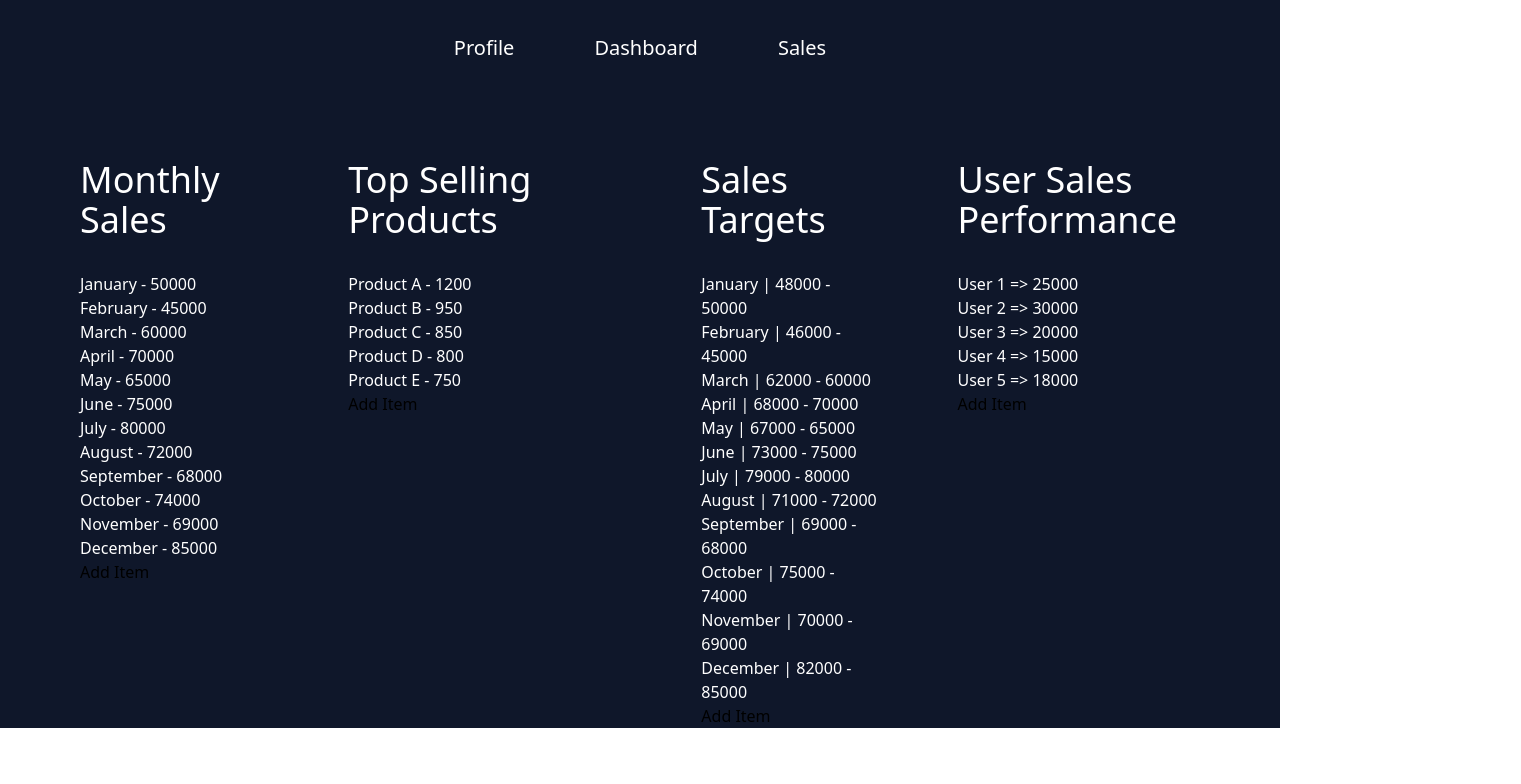
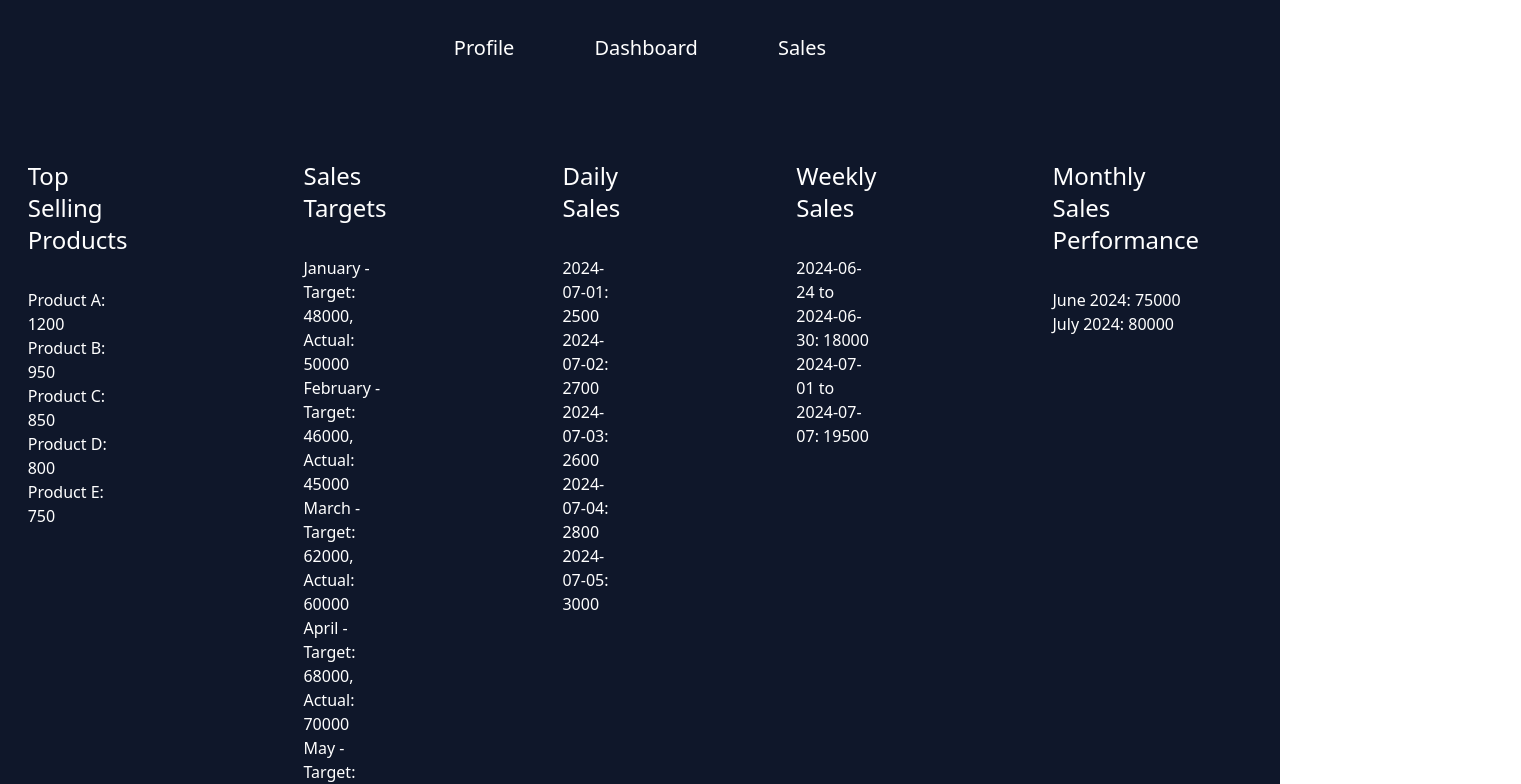
Before and after one commit to hakanakkuss/sales-performance-dashboard, a Nuxt app: page /Sales in a window 1280 px wide. Shown: the top 784 px of the page, 1521 px wide, since content can reach past the window. Built offline with nearby package versions, Linux system fonts and the light colour scheme.

Commit message:
editted mockData, fetched to sales page and barChart page

```diff
--- a/pages/Sales.vue
+++ b/pages/Sales.vue
@@ -1,75 +1,91 @@
 <template>
-  <div>
-    <Navigation />
-  </div>
-  <div class="flex mt-20 justify-center" v-for="data in mockItems" :key="data.id">
-    <div class="ml-20">
-      <h1 class="text-white text-4xl">Monthly Sales</h1>
-      <ul>
-        <div class="text-white mt-8" >
-          <div v-for="monthDatas in data.monthlySales">
-            {{ monthDatas.month }} - {{ monthDatas.sales }}
-          </div>
-        </div>
+  <Navigation />
+  <div class="flex space-x-44 mt-20 justify-center h-screen">
+    <div>
+      <h1 class="text-white text-2xl">Monthly Sales</h1>
+      <ul class="mt-8" v-if="data && data.monthlySales">
+        <li class="text-white" v-for="item in data.monthlySales" :key="item.month">
+          {{ item.month }}: {{ item.sales }}
+        </li>
       </ul>
-      <button @click="addItem">Add Item</button>
     </div>
 
-
-    <div class="ml-20">
-      <h1 class="text-white text-4xl">Top Selling Products</h1>
-      <ul>
-        <div class="text-white mt-8" >
-          <div v-for="product in data.topSellingProducts">
-            {{ product.product }} - {{ product.unitsSold }}
-          </div>
-        </div>
+    <div>
+      <h1 class="text-white text-2xl">Top Selling Products</h1>
+      <ul class="mt-8" v-if="data && data.topSellingProducts">
+        <li class="text-white" v-for="item in data.topSellingProducts" :key="item.product">
+          {{ item.product }}: {{ item.unitsSold }}
+        </li>
       </ul>
-      <button @click="addItem">Add Item</button>
     </div>
 
-
-    <div class="ml-20">
-      <h1 class="text-white text-4xl">Sales Targets</h1>
-      <ul>
-        <div class="text-white mt-8" >
-          <div v-for="target in data.salesTargets">
-            {{ target.month }} | {{ target.target }} - {{ target.actual }}
-          </div>
-        </div>
+    <div>
+      <h1 class="text-white text-2xl">Sales Targets</h1>
+      <ul class="mt-8" v-if="data && data.salesTargets">
+        <li class="text-white" v-for="item in data.salesTargets" :key="item.month">
+          {{ item.month }} - Target: {{ item.target }}, Actual: {{ item.actual }}
+        </li>
       </ul>
-      <button @click="addItem">Add Item</button>
     </div>
 
-    <div class="ml-20">
-      <h1 class="text-white text-4xl">User Sales Performance</h1>
-      <ul>
-        <div class="text-white mt-8" >
-          <div v-for="userSale in data.userSalesPerformance">
-            {{ userSale.user }} => {{ userSale.sales }}
-          </div>
-        </div>
+    <div>
+      <h3 class="text-white text-2xl">Daily Sales</h3>
+      <ul class="mt-8" v-if="data && data.salesPerformanceByPeriod.daily.length">
+        <li class="text-white" v-for="item in data.salesPerformanceByPeriod.daily" :key="item.date">
+          {{ item.date }}: {{ item.sales }}
+        </li>
       </ul>
-      <button @click="addItem">Add Item</button>
     </div>
+
+    <div>
+      <h3 class="text-white text-2xl">Weekly Sales</h3>
+      <ul class="mt-8" v-if="data && data.salesPerformanceByPeriod.weekly">
+        <li class="text-white" v-for="item in data.salesPerformanceByPeriod.weekly" :key="item.week">
+          {{ item.week }}: {{ item.sales }}
+        </li>
+      </ul>
+    </div>
+
+    <div>
+      <h3 class="text-white text-2xl">Monthly Sales Performance</h3>
+      <ul class="mt-8" v-if="data && data.salesPerformanceByPeriod.monthly">
+        <li class="text-white" v-for="item in data.salesPerformanceByPeriod.monthly" :key="item.month">
+          {{ item.month }}: {{ item.sales }}
+        </li>
+      </ul>
+    </div>
+
+    <div>
+      <h3 class="text-white text-2xl">User Sales Performance</h3>
+      <ul class="mt-8" v-if="data && data.userSalesPerformance">
+        <li class="text-white" v-for="item in data.userSalesPerformance" :key="item.user">
+          {{ item.user }}: {{ item.sales }}
+        </li>
+      </ul>
+    </div>
+
+  </div>
+</template>
+
+<script setup>
+import { useMockDataStore } from '~/stores/mockData'
+import Navigation from "~/pages/Navigation.vue";
+
+const mockDataStore = useMockDataStore()
+
+const { data } = await useAsyncData('mockData', async () => {
+  mockDataStore.fetchMockData()
+
+  return {
+    monthlySales: mockDataStore.monthlySales,
+    topSellingProducts: mockDataStore.topSellingProducts,
+    salesTargets: mockDataStore.salesTargets,
+    salesPerformanceByPeriod: mockDataStore.salesPerformanceByPeriod,
+    userSalesPerformance: mockDataStore.userSalesPerformance,
+  }
+})
 
 
 
-  </div>
 
-</template>
-
-<script setup>
-import { computed } from 'vue'
-import { useMockDataStore } from '~/stores/mockData'
-import Navigation from "~/pages/Navigation.vue";
-
-const store = useMockDataStore()
-
-const mockItems = computed(() => store.getAllItems)
-
-const addItem = () => {
-  const newItem = { id: store.mockItems.length + 1, name: `Mock Item ${store.mockItems.length + 1}`, value: Math.random() * 100 }
-  store.addItem(newItem)
-}
 </script>
--- a/pages/charts/BarChart.vue
+++ b/pages/charts/BarChart.vue
@@ -5,26 +5,90 @@
 <script setup>
 import { ref, onMounted } from 'vue';
 import * as echarts from 'echarts';
+import { useMockDataStore } from '~/stores/mockData'
 
+const mockDataStore = useMockDataStore()
+const { data } = await useAsyncData('mockData', async () => {
+  mockDataStore.fetchMockData()
+
+  return {
+    monthlySales: mockDataStore.monthlySales,
+    topSellingProducts: mockDataStore.topSellingProducts,
+    salesTargets: mockDataStore.salesTargets,
+    salesPerformanceByPeriod: mockDataStore.salesPerformanceByPeriod,
+    userSalesPerformance: mockDataStore.userSalesPerformance,
+  }
+})
 const chart = ref(null);
 
 onMounted(() => {
-  const chartInstance = echarts.init(chart.value, 'dark');
+  const chartInstance = echarts.init(chart.value, 'dark')
+
   const option = {
+    title: {
+      text: 'Sales Targets vs Actual Sales',
+    },
+    tooltip: {
+      trigger: 'axis'
+    },
+    legend: {
+      data: ['Target', 'Actual']
+    },
+    toolbox: {
+      show: true,
+      feature: {
+        dataView: { show: true, readOnly: false },
+        magicType: { show: true, type: ['line', 'bar'] },
+        restore: { show: true },
+        saveAsImage: { show: true }
+      }
+    },
+    calculable: true,
+    xAxis: [
+      {
+        type: 'category',
+        data: data.value.salesTargets.map(item => item.month)
+      }
+    ],
+    yAxis: [
+      {
+        type: 'value'
+      }
+    ],
+    series: [
+      {
+        name: 'Target',
+        type: 'bar',
+        data: data.value.salesTargets.map(item => item.target),
+        markPoint: {
+          data: [
+            { type: 'max', name: 'Max' },
+            { type: 'min', name: 'Min' }
+          ]
+        },
+        markLine: {
+          data: [{ type: 'average', name: 'Avg' }]
+        }
+      },
+      {
+        name: 'Actual',
+        type: 'bar',
+        data: data.value.salesTargets.map(item => item.actual),
+        markPoint: {
+          data: [
+            { type: 'max', name: 'Max' },
+            { type: 'min', name: 'Min' }
+          ]
+        },
+        markLine: {
+          data: [{ type: 'average', name: 'Avg' }]
+        }
+      }
+    ]
+  }
 
-    tooltip: {},
-    xAxis: {
-      data: ['A', 'B', 'C', 'D', 'E']
-    },
-    yAxis: {},
-    series: [{
-      name: 'Example',
-      type: 'bar',
-      data: [5, 20, 36, 10, 10]
-    }]
-  };
-  chartInstance.setOption(option);
-});
+  chartInstance.setOption(option)
+})
 </script>
 
 <style scoped>
--- a/stores/mockData.js
+++ b/stores/mockData.js
@@ -2,9 +2,20 @@ import { defineStore } from 'pinia'
 
 export const useMockDataStore = defineStore('mockData', {
     state: () => ({
-        mockItems: [
+        monthlySales: [],
+        topSellingProducts: [],
+        salesTargets: [],
+        salesPerformanceByPeriod: {
+            daily: [],
+            weekly: [],
+            monthly: []
+        },
+        userSalesPerformance: []
+    }),
+    actions: {
+        fetchMockData(){
             {
-                "monthlySales": [
+                this.monthlySales = [
                 { "month": "January", "sales": 50000 },
                 { "month": "February", "sales": 45000 },
                 { "month": "March", "sales": 60000 },
@@ -17,15 +28,15 @@ export const useMockDataStore = defineStore('mockData', {
                 { "month": "October", "sales": 74000 },
                 { "month": "November", "sales": 69000 },
                 { "month": "December", "sales": 85000 }
-                ],
-                "topSellingProducts": [
+            ];
+                this.topSellingProducts = [
                 { "product": "Product A", "unitsSold": 1200 },
                 { "product": "Product B", "unitsSold": 950 },
                 { "product": "Product C", "unitsSold": 850 },
                 { "product": "Product D", "unitsSold": 800 },
                 { "product": "Product E", "unitsSold": 750 }
-                ],
-                "salesTargets": [
+            ];
+                this.salesTargets = [
                 { "month": "January", "target": 48000, "actual": 50000 },
                 { "month": "February", "target": 46000, "actual": 45000 },
                 { "month": "March", "target": 62000, "actual": 60000 },
@@ -38,25 +49,25 @@ export const useMockDataStore = defineStore('mockData', {
                 { "month": "October", "target": 75000, "actual": 74000 },
                 { "month": "November", "target": 70000, "actual": 69000 },
                 { "month": "December", "target": 82000, "actual": 85000 }
-                ],
-                "salesPerformanceByPeriod": {
-                    "daily": [
+            ];
+                this.salesPerformanceByPeriod = {
+                daily: [
                     { "date": "2024-07-01", "sales": 2500 },
                     { "date": "2024-07-02", "sales": 2700 },
                     { "date": "2024-07-03", "sales": 2600 },
                     { "date": "2024-07-04", "sales": 2800 },
                     { "date": "2024-07-05", "sales": 3000 }
                 ],
-                    "weekly": [
+                    weekly: [
                     { "week": "2024-06-24 to 2024-06-30", "sales": 18000 },
                     { "week": "2024-07-01 to 2024-07-07", "sales": 19500 }
                 ],
-                    "monthly": [
+                    monthly: [
                     { "month": "June 2024", "sales": 75000 },
                     { "month": "July 2024", "sales": 80000 }
                 ]
-                },
-                "userSalesPerformance": [
+            };
+                this.userSalesPerformance = [
                 { "user": "User 1", "sales": 25000 },
                 { "user": "User 2", "sales": 30000 },
                 { "user": "User 3", "sales": 20000 },
@@ -64,10 +75,7 @@ export const useMockDataStore = defineStore('mockData', {
                 { "user": "User 5", "sales": 18000 }
             ]
             }
-
-        ]
-    }),
-    actions: {
+        },
         addItem(item) {
             this.mockItems.push(item)
         },
```
Lines whose indentation alone changed are shown as unchanged.
